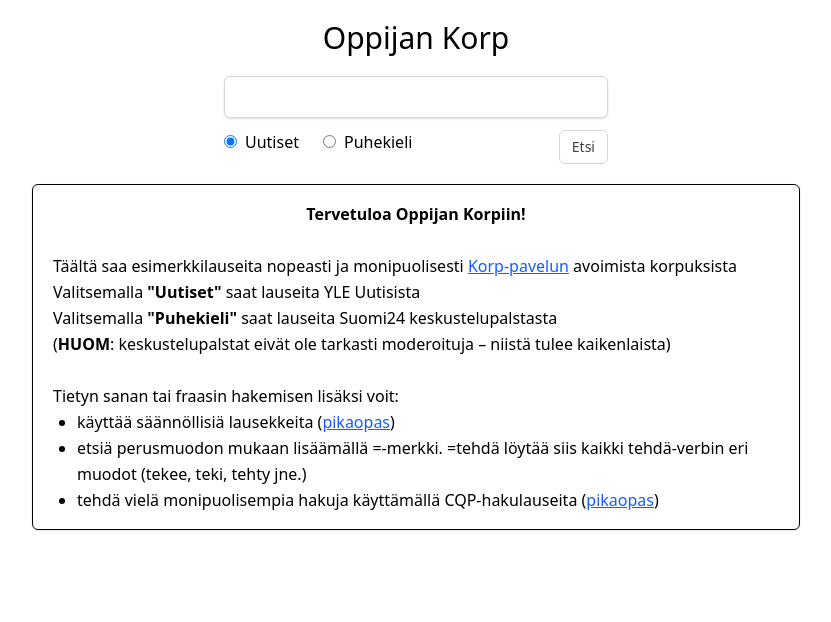
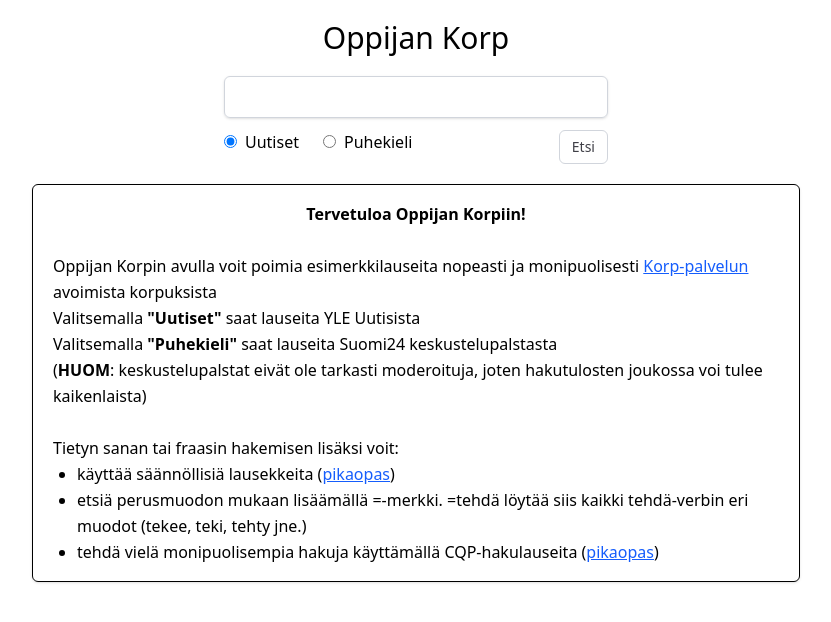
Before and after one commit to danradice/oppijan-korp, a React (Vite) app: page / in a window 1280 px wide. Shown: the top 622 px of the page, without its empty margins (224-1055 px from the left). Built offline with nearby package versions, Linux system fonts and the light colour scheme.

Commit message:
Corrections to instructions text

```diff
--- a/src/components/InstructionBox.tsx
+++ b/src/components/InstructionBox.tsx
@@ -4,18 +4,18 @@
     <p className='text-center'><b>Tervetuloa Oppijan Korpiin!</b></p>
     <p>&nbsp;</p>
     <p>
-      Täältä saa esimerkkilauseita nopeasti ja monipuolisesti <a
+      Oppijan Korpin avulla voit poimia esimerkkilauseita nopeasti ja monipuolisesti <a
           href="https://korp.csc.fi/"
           target="_blank"
           rel="noopener noreferrer"
           className="text-blue-600 underline"
         >
-          Korp-pavelun
+          Korp-palvelun
       </a> avoimista korpuksista
     </p>
     <p>Valitsemalla <b>"Uutiset"</b> saat lauseita YLE Uutisista</p>
     <p>Valitsemalla <b>"Puhekieli"</b> saat lauseita Suomi24 keskustelupalstasta</p>
-    <p>(<b>HUOM</b>: keskustelupalstat eivät ole tarkasti moderoituja – niistä tulee kaikenlaista)</p>
+    <p>(<b>HUOM</b>: keskustelupalstat eivät ole tarkasti moderoituja, joten hakutulosten joukossa voi tulee kaikenlaista)</p>
     <p>&nbsp;</p>
     <p>Tietyn sanan tai fraasin hakemisen lisäksi voit:</p>
     <ul className="list-disc pl-6">
```
